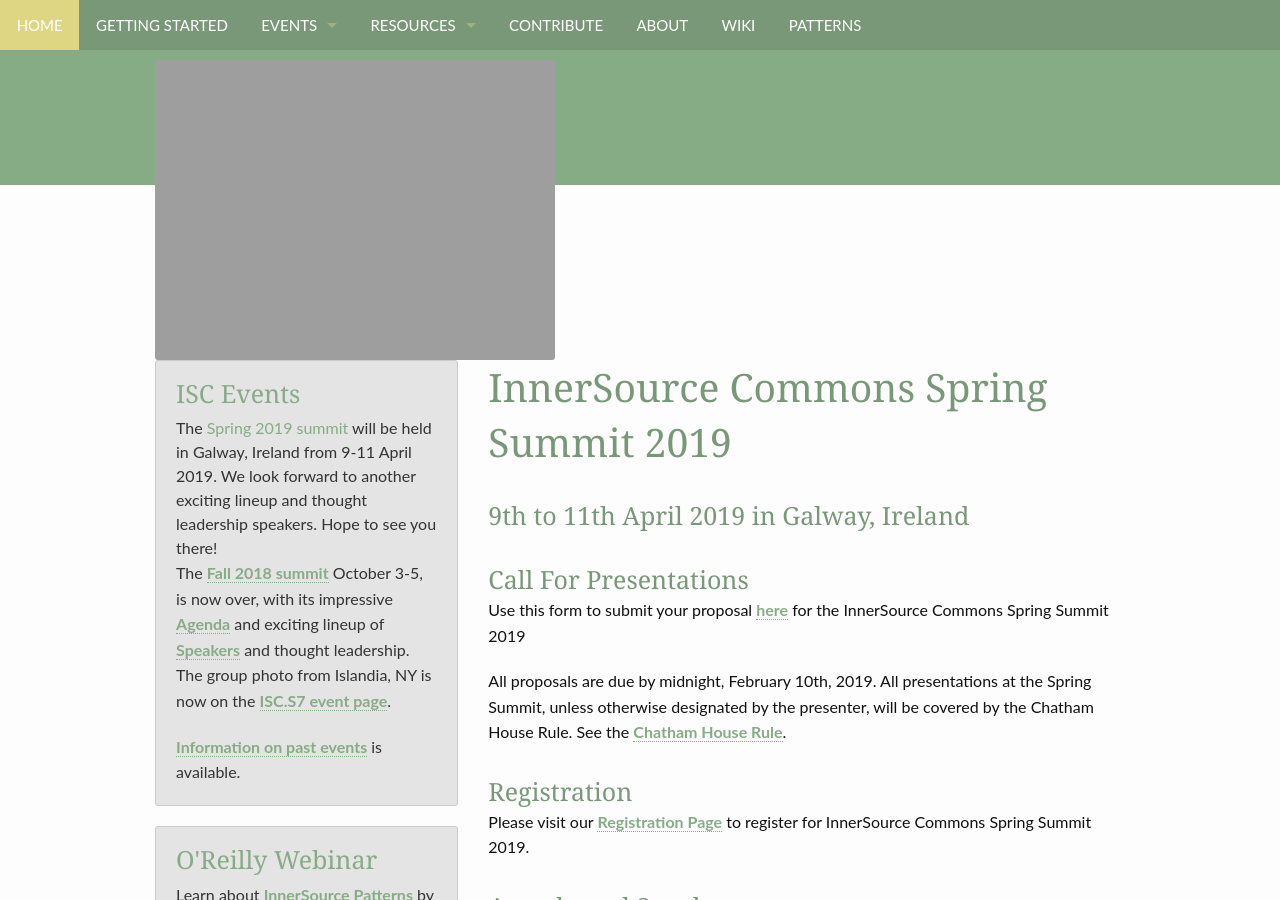
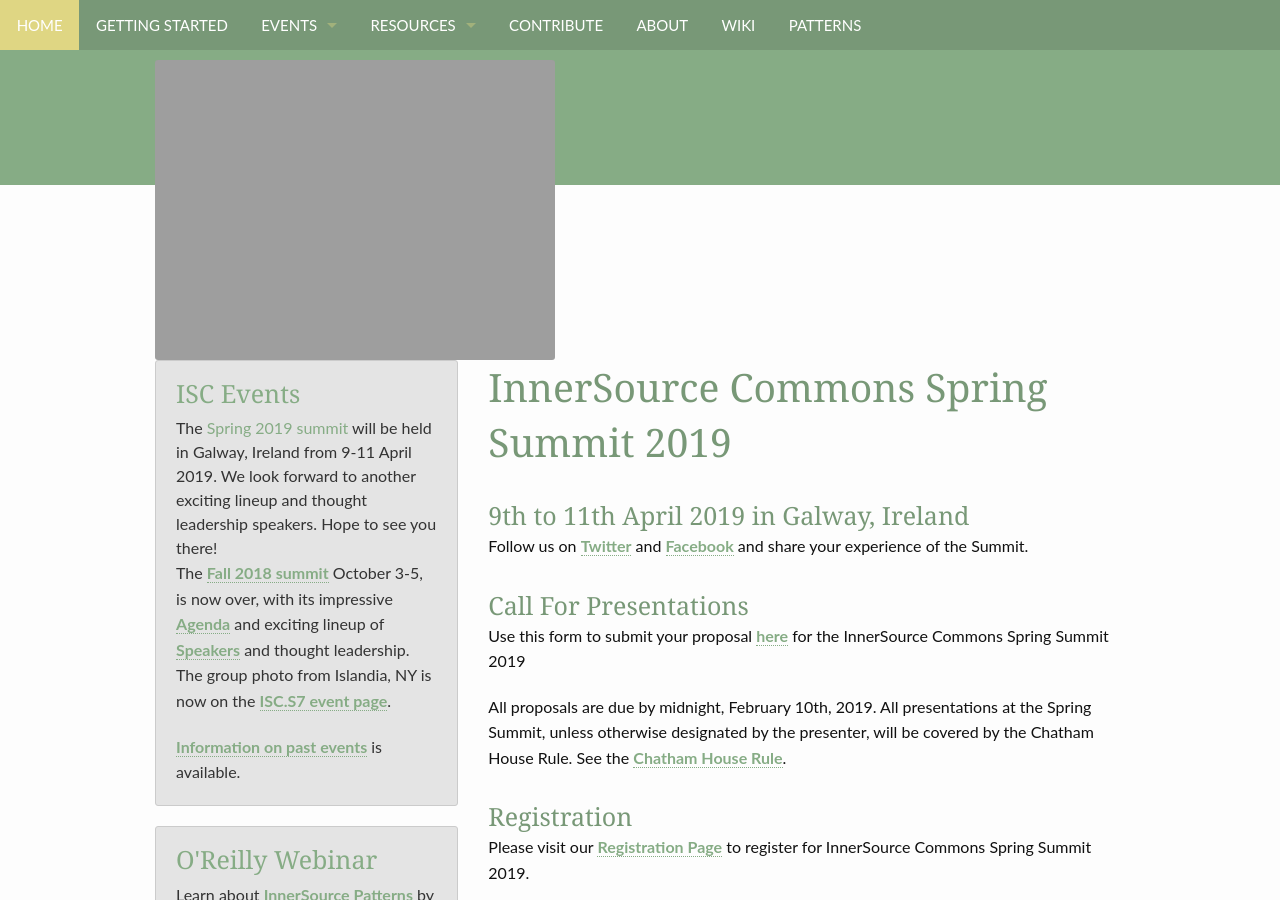
Before and after one commit to paypal/InnerSourceCommons, a Jekyll site: the page built from events/isc-spring-2019.md, in a window 1280 px wide and 900 px high. Built offline with Jekyll 4.4.1, drawn with Linux system fonts in a browser that asks for light colours.

Commit message:
Update isc-spring-2019.md

```diff
--- a/events/isc-spring-2019.md
+++ b/events/isc-spring-2019.md
@@ -2,8 +2,8 @@
 layout: page
 title: 'InnerSource Commons Spring Summit 2019'
 ---
-
 ### 9th to 11th April 2019 in Galway, Ireland
+Follow us on [Twitter](https://twitter.com/Commons2019) and [Facebook](https://www.facebook.com/InnerSourceCommonsSpringSummit2019) and share your experience of the Summit.
 
 ### Call For Presentations
 Use this form to submit your proposal [here](https://tinyurl.com/ycuxbjbe) for the InnerSource Commons Spring Summit 2019
```
